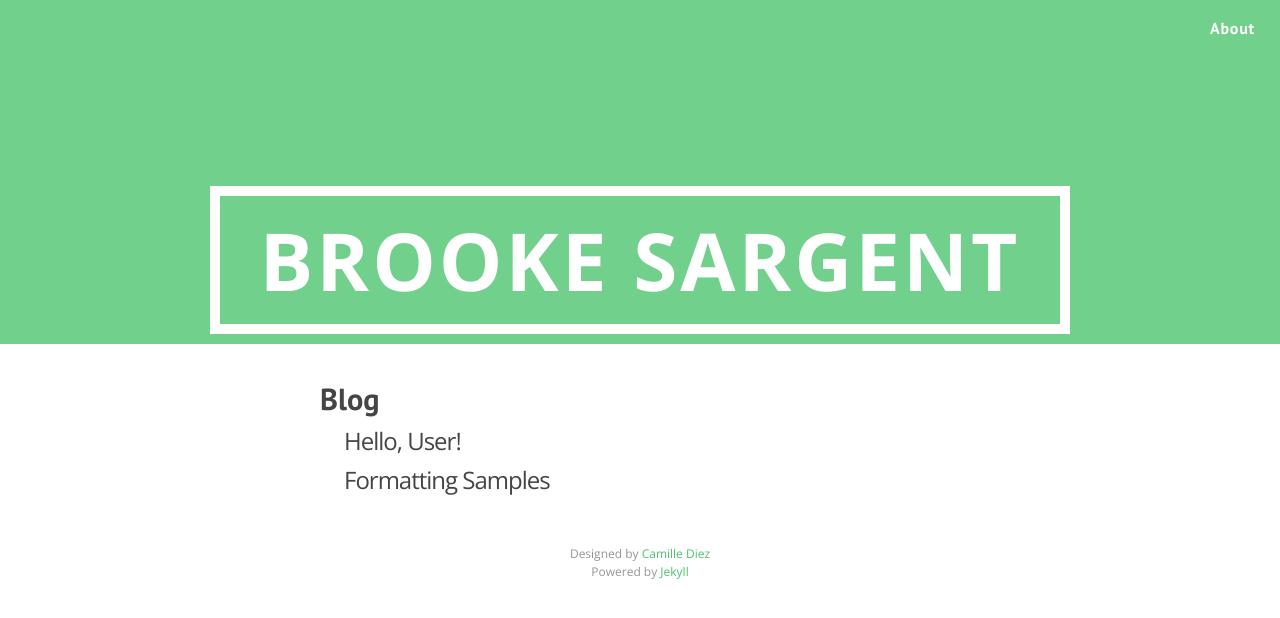
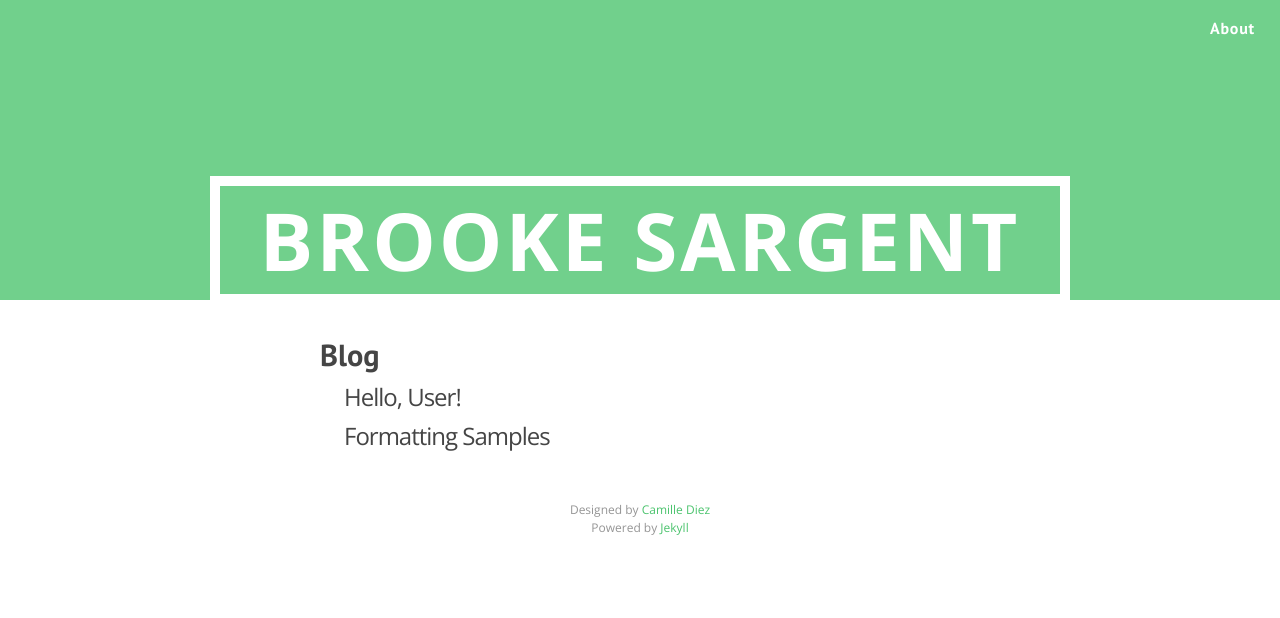
Before and after one commit to brookesargent/brookesargent.github.io, a Jekyll site: the page built from index.html, in a window 1280 px wide. Shown: the top 618 px of the page. Built offline with Jekyll 4.4.1, drawn with Linux system fonts in a browser that asks for light colours; nearby versions of some CDN libraries; Markdown is read by kramdown in place of the engine named in the settings.

Commit message:
playing with header height part 3

```diff
--- a/_sass/_layout.scss
+++ b/_sass/_layout.scss
@@ -1,7 +1,7 @@
 /* Site Header
  * ============================================== */
     .site-header {
-        min-height: 300px;
+        height: 300px;
         background-color: $brand-color;
         background-image: url('');
         background-size: cover;
@@ -19,10 +19,10 @@
     .site-header h1 {
         display: block;
         font-size: 80px !important;
-        line-height: 80px;
+        line-height: 60px;
         letter-spacing: 3px;
         text-align: center;
-        padding-top: 20px;
+        padding-top: 10px;
         clear: both;
         text-transform: uppercase;
         font-family: 'Open Sans';
```
